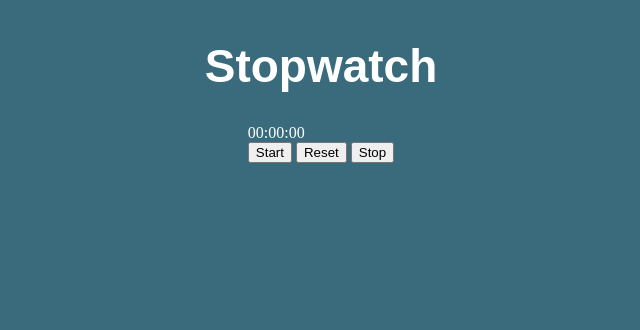
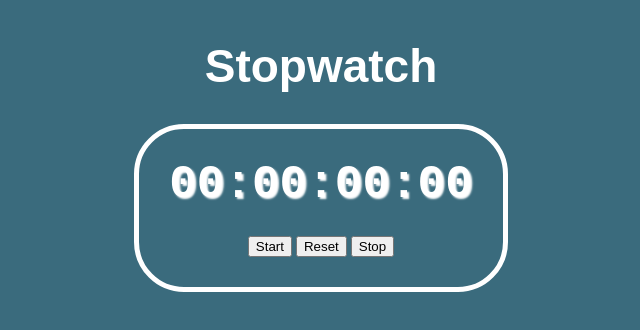
Before and after one commit to cathrine-frontendDev/Stopwatch-js, a plain HTML site: page index.html in a window 1280 px wide. Shown: the whole page, without its empty margins (319-959 px from the left). Drawn offline with Linux system fonts and the light colour scheme.

Commit message:
styled the container and the display ids

```diff
--- a/index.html
+++ b/index.html
@@ -8,16 +8,16 @@
 </head>
 <body>
 <h1 id="myH1">Stopwatch</h1>
-<div class="container">
+
+<div id="container">
     <div id="display">
-        00:00:00
+        00:00:00:00
     </div>
     <div id="controls">
         <button id="startbtn" onclick="start()">Start</button>
         <button id="resetbtn" onclick="reset()">Reset</button>
         <button id="stopbtn" onclick="stop()">Stop</button>
     </div>
-
 </div>
 
 
--- a/style.css
+++ b/style.css
@@ -15,5 +15,15 @@ body {
     display: flex;
     flex-direction: column;
     align-items: center;
+    padding: 30px;
+    border: 5px solid;
+    border-radius: 50px;
+}
 
+#display {
+    font-size: 46px;
+    font-weight: bold;
+    font-family: monospace;
+    text-shadow: 2px 2px 2px;
+    margin-bottom: 25px;
 }
```
